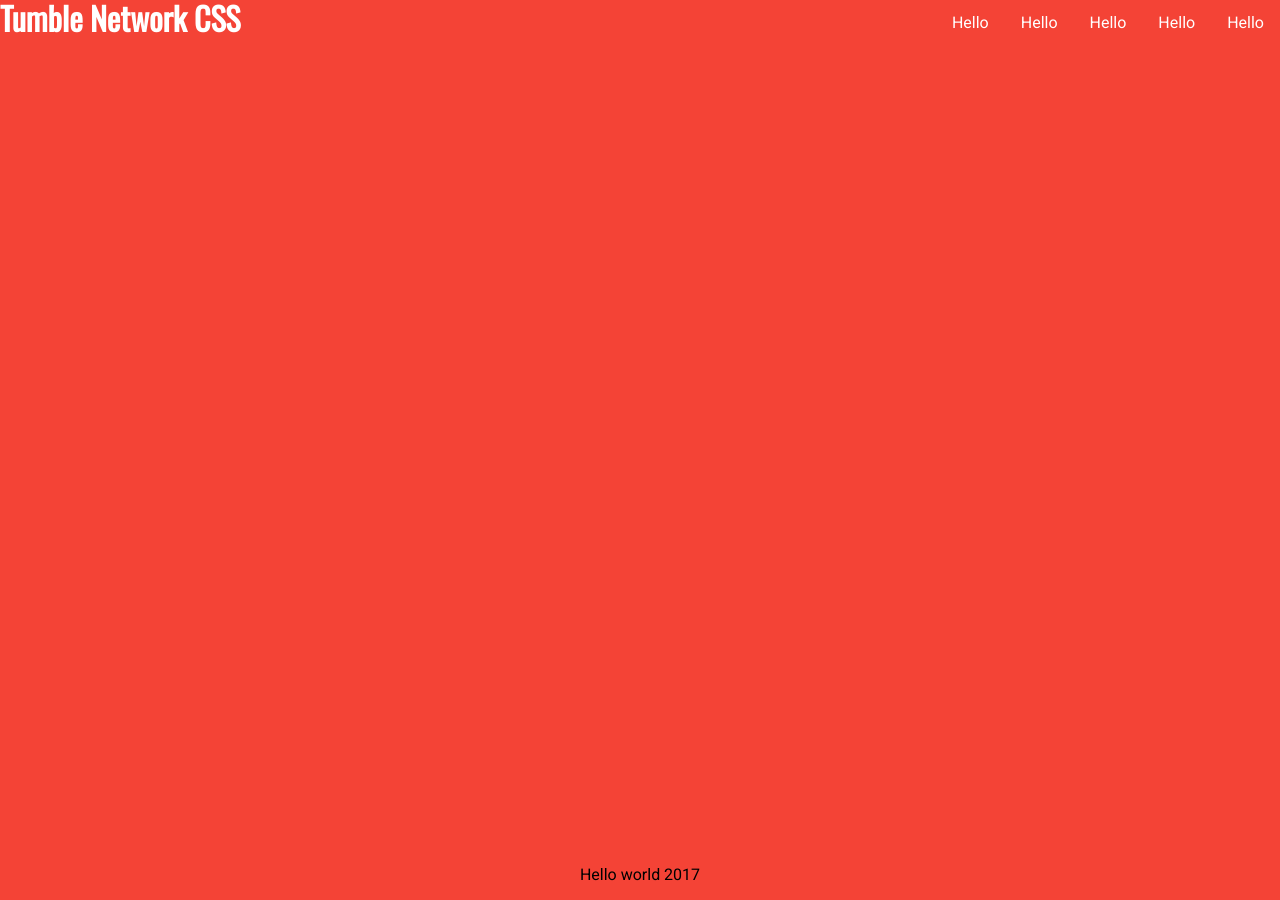
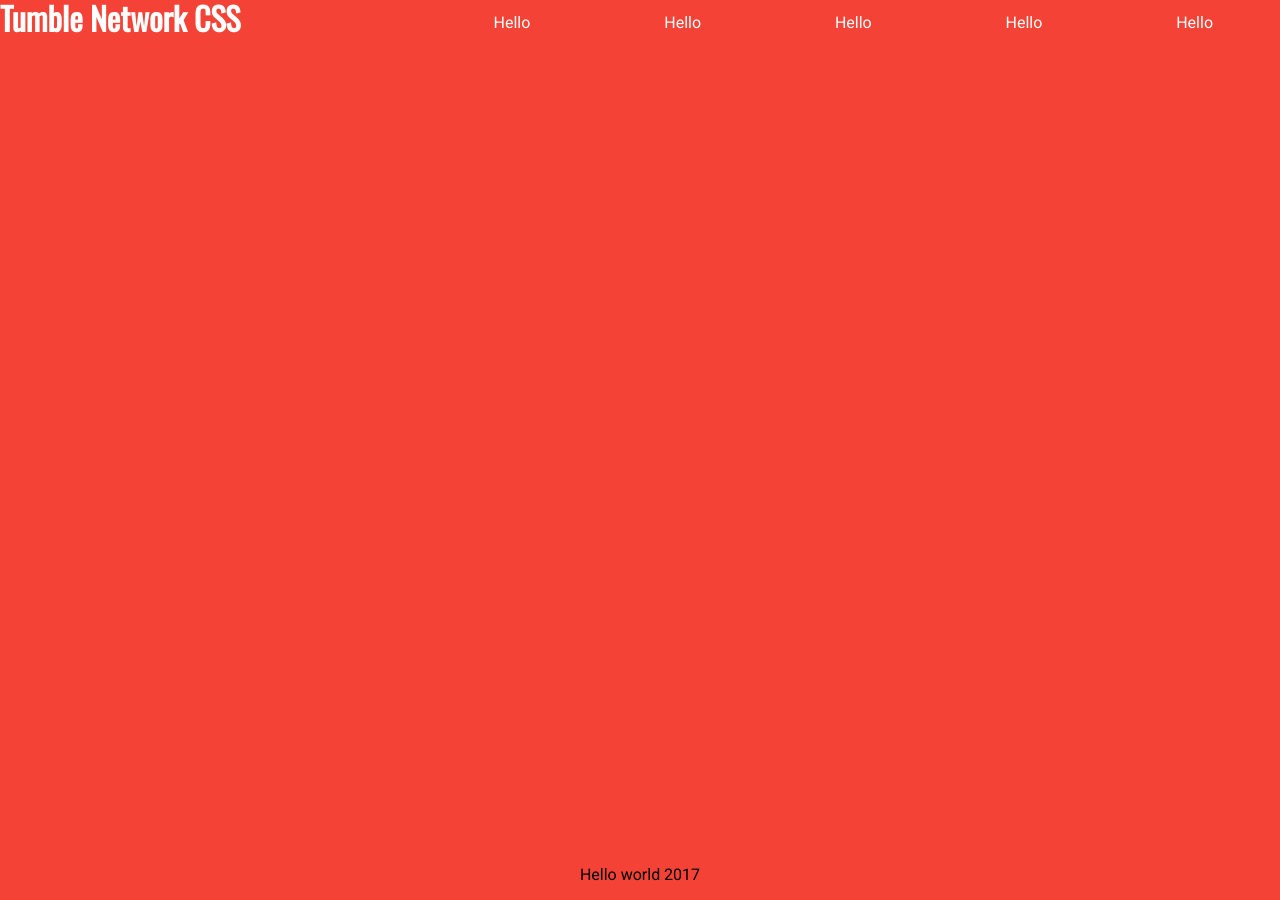
Before and after one commit to tumblenet/tumblenet-css, a Jekyll site: the page built from index.html, in a window 1280 px wide. Built offline with Jekyll 4.4.1, drawn with Linux system fonts in a browser that asks for light colours.

Commit message:
Update main.html

```diff
--- a/_layouts/main.html
+++ b/_layouts/main.html
@@ -4,7 +4,7 @@ layout: default
 <header class="tn-row tn-header">
   <h1 class="tn-col-1-3 tn-text-white">{{ site.title }}</h1>
   <nav class="tn-col-2-3">
-    <ul class="tn-row tn-nav tn-align-right">
+    <ul class="tn-row tn-nav">
       <li class="tn-col-1-5 tn-nav-item"><a class="tn-background-onhover-dark-red" href="#">Hello</a></li>
       <li class="tn-col-1-5 tn-nav-item "><a class="tn-background-onhover-dark-red" href="#">Hello</a></li>
       <li class="tn-col-1-5 tn-nav-item "><a class="tn-background-onhover-dark-red" href="#">Hello</a></li>
```
